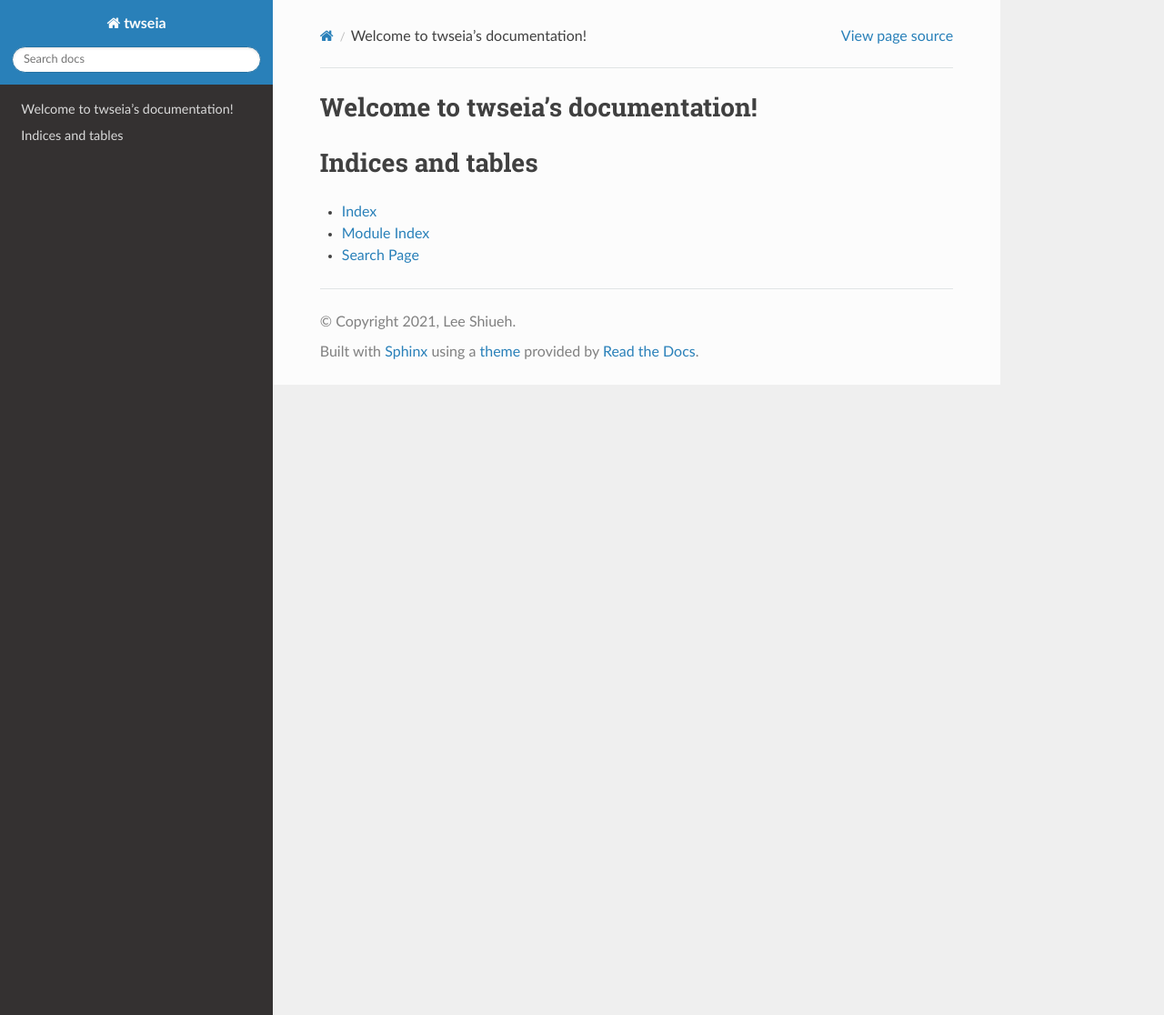
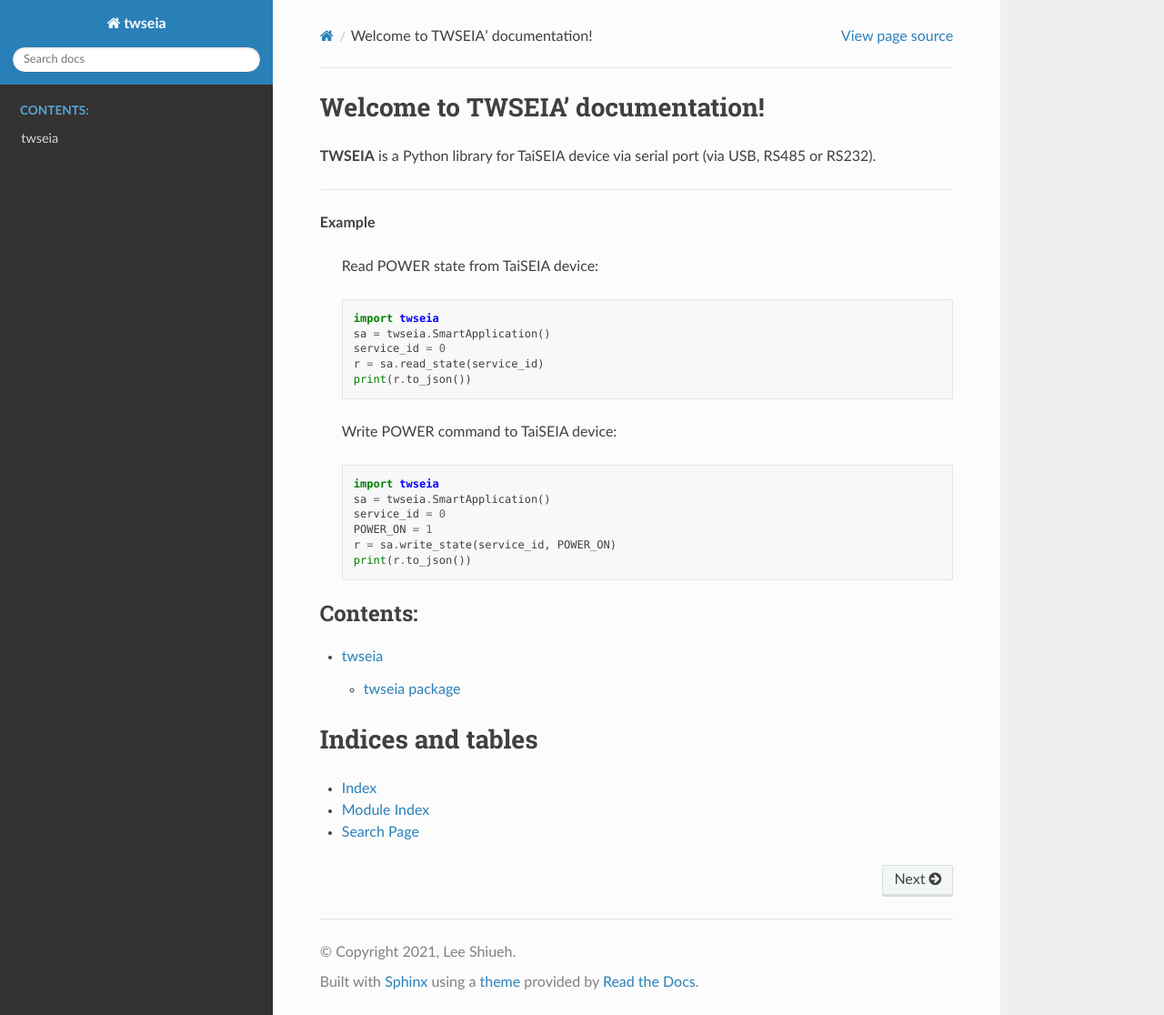
Before and after one commit to slee124565/twseia, a Sphinx documentation site: the page built from docs/source/index.rst, in a window 1280 px wide and 1116 px high. Shown: the whole window at 91% size. Built offline with Sphinx 7.4.7 and the Read the Docs theme 2.0.0, drawn with Linux system fonts in a browser that asks for light colours.

```diff
--- a/docs/source/conf.py
+++ b/docs/source/conf.py
@@ -10,10 +10,10 @@
 # add these directories to sys.path here. If the directory is relative to the
 # documentation root, use os.path.abspath to make it absolute, like shown here.
 #
-# import os
-# import sys
-# sys.path.insert(0, os.path.abspath('.'))
-
+import os
+import sys
+project_root = os.path.dirname(os.path.dirname(os.path.abspath('.')))
+sys.path.insert(0, project_root)
 
 # -- Project information -----------------------------------------------------
 
--- a/docs/source/index.rst
+++ b/docs/source/index.rst
@@ -3,14 +3,37 @@
    You can adapt this file completely to your liking, but it should at least
    contain the root `toctree` directive.
 
-Welcome to twseia's documentation!
+Welcome to TWSEIA' documentation!
 ==================================
+
+**TWSEIA** is a Python library for TaiSEIA device via serial port (via USB, RS485 or RS232).
+
+-----
+
+**Example**
+
+ Read POWER state from TaiSEIA device::
+
+     import twseia
+     sa = twseia.SmartApplication()
+     service_id = 0
+     r = sa.read_state(service_id)
+     print(r.to_json())
+
+ Write POWER command to TaiSEIA device::
+
+     import twseia
+     sa = twseia.SmartApplication()
+     service_id = 0
+     POWER_ON = 1
+     r = sa.write_state(service_id, POWER_ON)
+     print(r.to_json())
 
 .. toctree::
    :maxdepth: 2
    :caption: Contents:
 
-
+   modules
 
 Indices and tables
 ==================
--- /dev/null
+++ b/docs/source/modules.rst
@@ -0,0 +1,7 @@
+twseia
+======
+
+.. toctree::
+   :maxdepth: 4
+
+   twseia
```
Also changed, not shown: docs/source/py_tests.rst (added, +7 -0 lines), docs/source/tests.rst (added, +53 -0 lines), docs/source/twseia.rst (added, +93 -0 lines), docs/source/twseia.taiseia101.core.rst (added, +53 -0 lines), docs/source/twseia.taiseia101.rst (added, +18 -0 lines), 1 other file.
